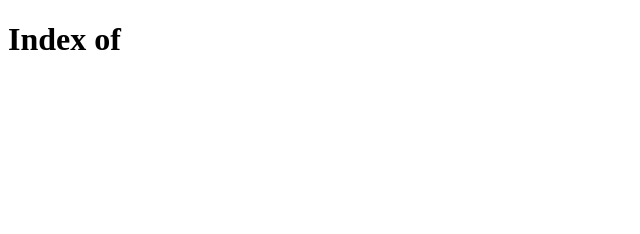
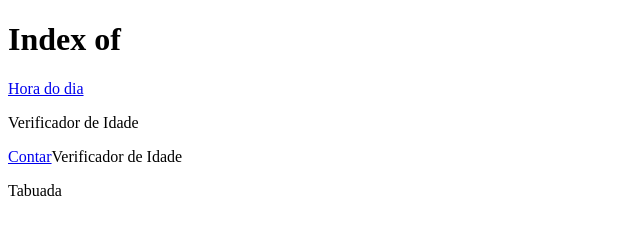
Before and after one commit to enzoap/Javascript-curso, a plain HTML site: page index.html in a window 1280 px wide. Shown: the whole page, without its empty margins (0-640 px from the left). Drawn offline with Linux system fonts and the light colour scheme.

Commit message:
mudanças

```diff
--- a/index.html
+++ b/index.html
@@ -8,6 +8,10 @@
 </head>
 <body>
     <h1>Index of</h1>
-    <p> <a href="guanabara/aula 12 ex/ex 014/modelo.html" target="_blank" rel="noopener noreferrer"></a></p>
+    <p><a href="guanabara/aula 12 ex/ex 014/horaDia.html" target="_blank">Hora do dia</a></p>
+    <p> <a href="guanabara/aula 12 ex/ex 015/Idade.html" target="_blank"></a>Verificador de Idade</p>
+    <p> <a href="guanabara/aula 14ex/ex 016/Contar.html" target="_blank">Contar</a>Verificador de Idade</p>
+    <p> <a href="guanabara/aula 14ex/ex 017/Tabuada.html" target="_blank"></a>Tabuada</p>
+
 </body>
 </html>
```
Also changed, not shown: guanabara/aula 12 ex/ex 014/horaDia.html (renamed from guanabara/aula 12 ex/ex 014/modelo.html), guanabara/aula 12 ex/ex 015/Idade.html (renamed from guanabara/aula 12 ex/ex 015/modelo.html).
